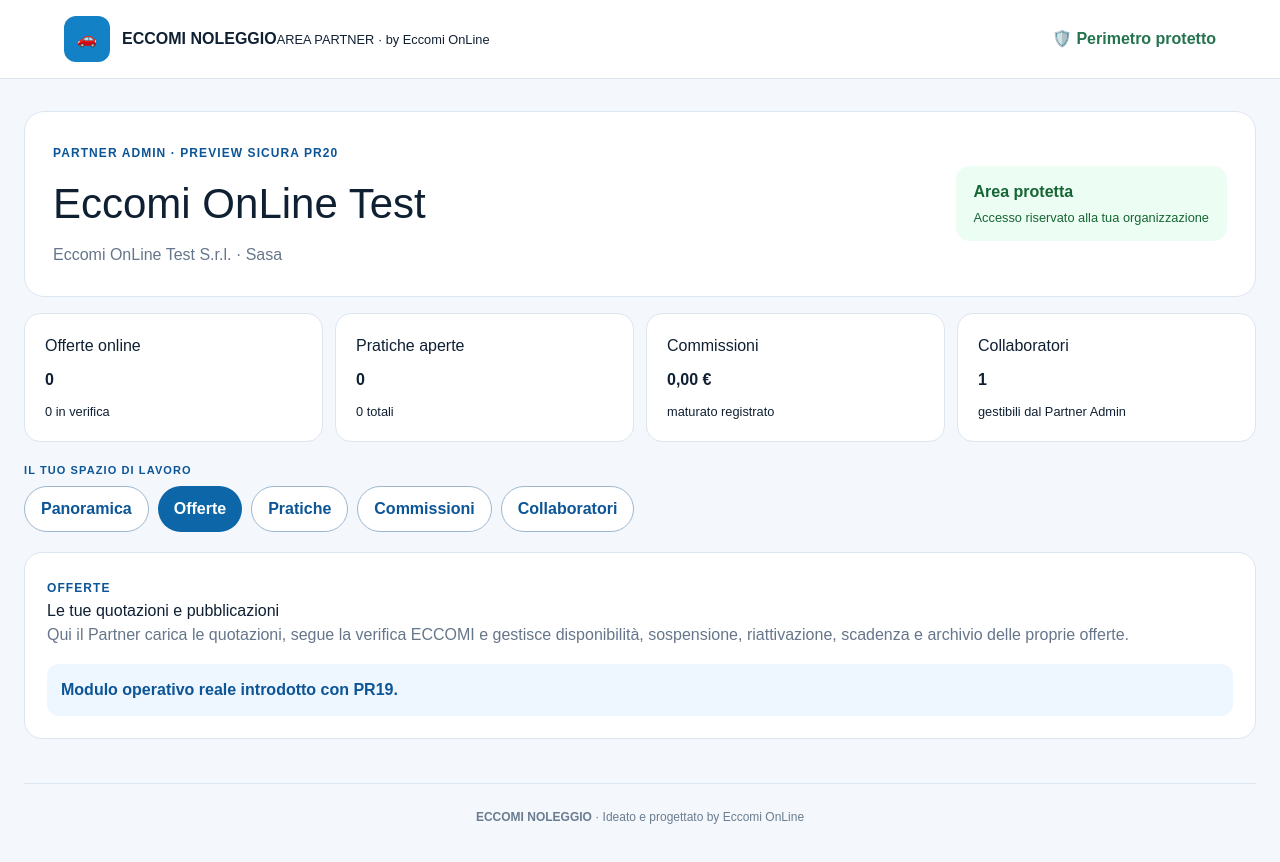
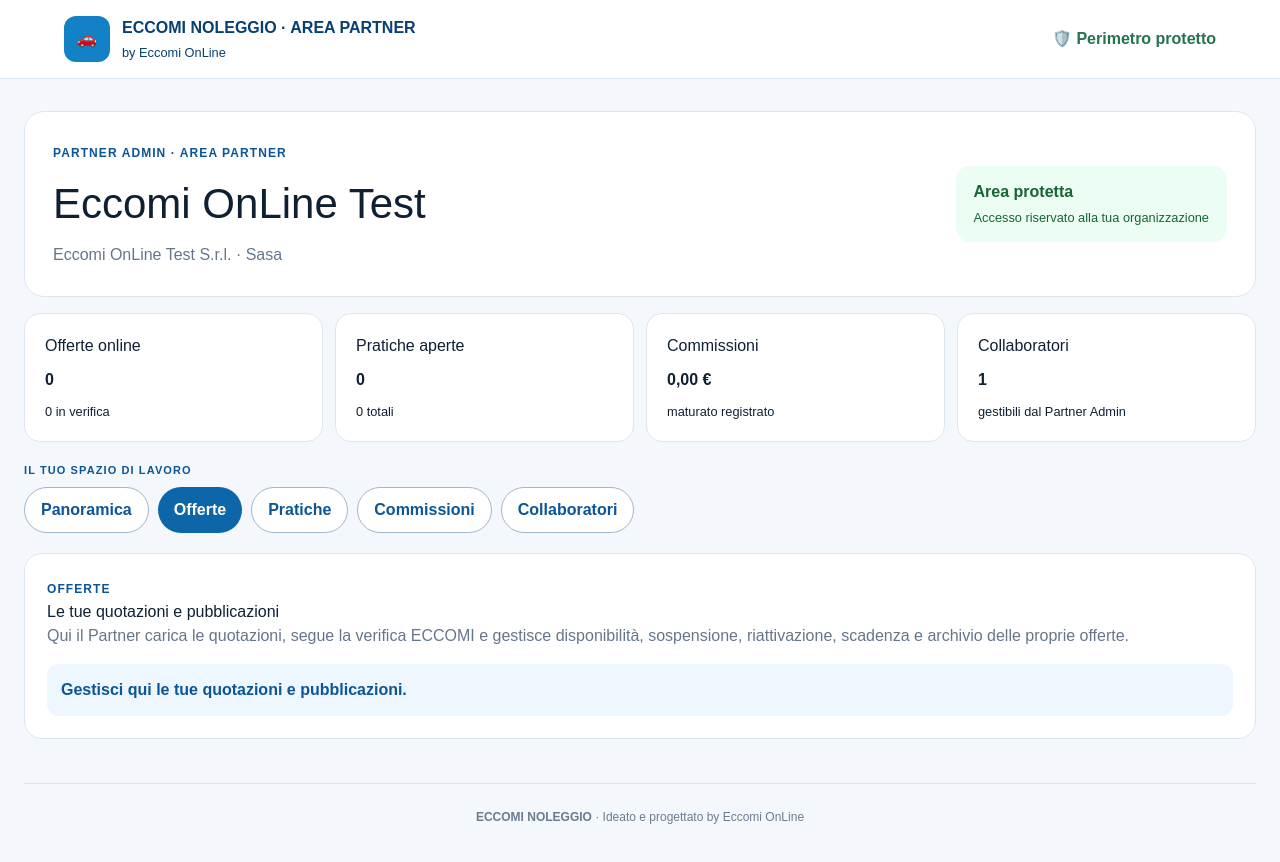
Before and after one commit to EccomiOnLine-Eccomisrls/eccomi-noleggio, a Next.js app: page /partner/pr20-workspace-branding-demo in a window 1280 px wide. Both pictures are taken after a click on the button "Offerte". Built offline with nearby package versions, Linux system fonts and the light colour scheme.

Commit message:
fix(pr20): rimuovi riferimenti PR e separa branding Area Partner

```diff
--- a/app/partner/pr20-workspace-branding-demo/page.tsx
+++ b/app/partner/pr20-workspace-branding-demo/page.tsx
@@ -18,13 +18,19 @@
   return (
     <main style={s.page}>
       <header style={s.header}>
-        <div style={s.brand}><span style={s.icon}>🚗</span><span><strong>ECCOMI NOLEGGIO</strong><small>AREA PARTNER · by Eccomi OnLine</small></span></div>
+        <div style={s.brand}>
+          <span style={s.icon}>🚗</span>
+          <span style={s.brandCopy}>
+            <strong>ECCOMI NOLEGGIO · AREA PARTNER</strong>
+            <small>by Eccomi OnLine</small>
+          </span>
+        </div>
         <strong style={s.secure}>🛡️ Perimetro protetto</strong>
       </header>
 
       <div style={s.content}>
         <section style={s.hero}>
-          <div><span style={s.kicker}>PARTNER ADMIN · PREVIEW SICURA PR20</span><h1 style={s.title}>Eccomi OnLine Test</h1><p style={s.muted}>Eccomi OnLine Test S.r.l. · Sasa</p></div>
+          <div><span style={s.kicker}>PARTNER ADMIN · AREA PARTNER</span><h1 style={s.title}>Eccomi OnLine Test</h1><p style={s.muted}>Eccomi OnLine Test S.r.l. · Sasa</p></div>
           <div style={s.scope}><strong>Area protetta</strong><small>Accesso riservato alla tua organizzazione</small></div>
         </section>
 
@@ -57,19 +63,19 @@
         ) : null}
 
         {section === "offers" ? (
-          <section style={s.panel}><span style={s.kicker}>OFFERTE</span><h2>Le tue quotazioni e pubblicazioni</h2><p style={s.muted}>Qui il Partner carica le quotazioni, segue la verifica ECCOMI e gestisce disponibilità, sospensione, riattivazione, scadenza e archivio delle proprie offerte.</p><div style={s.info}>Modulo operativo reale introdotto con PR19.</div></section>
+          <section style={s.panel}><span style={s.kicker}>OFFERTE</span><h2>Le tue quotazioni e pubblicazioni</h2><p style={s.muted}>Qui il Partner carica le quotazioni, segue la verifica ECCOMI e gestisce disponibilità, sospensione, riattivazione, scadenza e archivio delle proprie offerte.</p><div style={s.info}>Gestisci qui le tue quotazioni e pubblicazioni.</div></section>
         ) : null}
 
         {section === "practices" ? (
-          <section style={s.panel}><span style={s.kicker}>PRATICHE</span><h2>Le tue richieste clienti</h2><p style={s.muted}>Qui compariranno esclusivamente le pratiche collegate alla tua organizzazione, con cliente, veicolo, documenti e stato di avanzamento.</p><div style={s.info}>Nessuna pratica presente nel profilo demo.</div></section>
+          <section style={s.panel}><span style={s.kicker}>PRATICHE</span><h2>Le tue richieste clienti</h2><p style={s.muted}>Qui compaiono esclusivamente le pratiche collegate alla tua organizzazione, con cliente, veicolo, documenti e stato di avanzamento.</p><div style={s.info}>Nessuna pratica presente.</div></section>
         ) : null}
 
         {section === "commissions" ? (
-          <section style={s.panel}><span style={s.kicker}>COMMISSIONI</span><h2>Il tuo maturato</h2><p style={s.muted}>La commissione matura alla consegna. Questa area conterrà maturate, da fatturare, fatturate, pagate e storico.</p><div style={s.info}>Maturato demo: 0,00 €.</div></section>
+          <section style={s.panel}><span style={s.kicker}>COMMISSIONI</span><h2>Il tuo maturato</h2><p style={s.muted}>La commissione matura alla consegna. Questa area conterrà maturate, da fatturare, fatturate, pagate e storico.</p><div style={s.info}>Maturato: 0,00 €.</div></section>
         ) : null}
 
         {section === "team" ? (
-          <section style={s.panel}><span style={s.kicker}>COLLABORATORI</span><h2>Persone della tua società</h2><p style={s.muted}>Il Partner Admin potrà invitare, vedere e disattivare i collaboratori della propria organizzazione.</p><div style={s.info}>1 Partner Admin nel profilo demo.</div></section>
+          <section style={s.panel}><span style={s.kicker}>COLLABORATORI</span><h2>Persone della tua società</h2><p style={s.muted}>Il Partner Admin può invitare, vedere e disattivare i collaboratori della propria organizzazione.</p><div style={s.info}>1 Partner Admin.</div></section>
         ) : null}
 
         <footer style={s.footer}><strong>ECCOMI NOLEGGIO</strong> · Ideato e progettato by Eccomi OnLine</footer>
@@ -82,6 +88,7 @@
   page: { minHeight: "100vh", background: "#f4f7fb", color: "#102033", fontFamily: "Arial, sans-serif" },
   header: { display: "flex", justifyContent: "space-between", alignItems: "center", padding: "16px 5vw", background: "#fff", borderBottom: "1px solid #dce6f1" },
   brand: { display: "flex", alignItems: "center", gap: 12 },
+  brandCopy: { display: "grid", gap: 3, color: "#073f73" },
   icon: { width: 46, height: 46, display: "grid", placeItems: "center", borderRadius: 12, background: "#1281c5" },
   secure: { color: "#25734f" },
   content: { maxWidth: 1320, margin: "0 auto", padding: "32px 24px 32px" },
```
